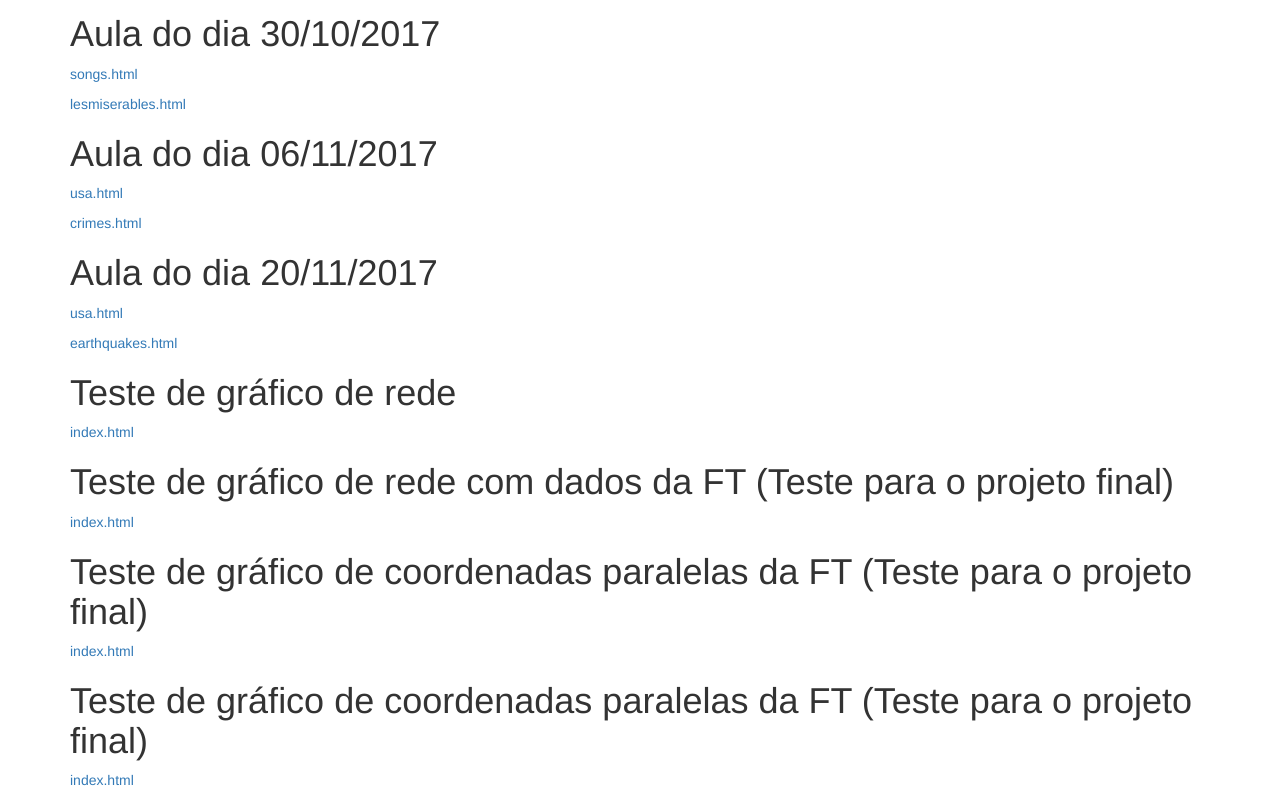
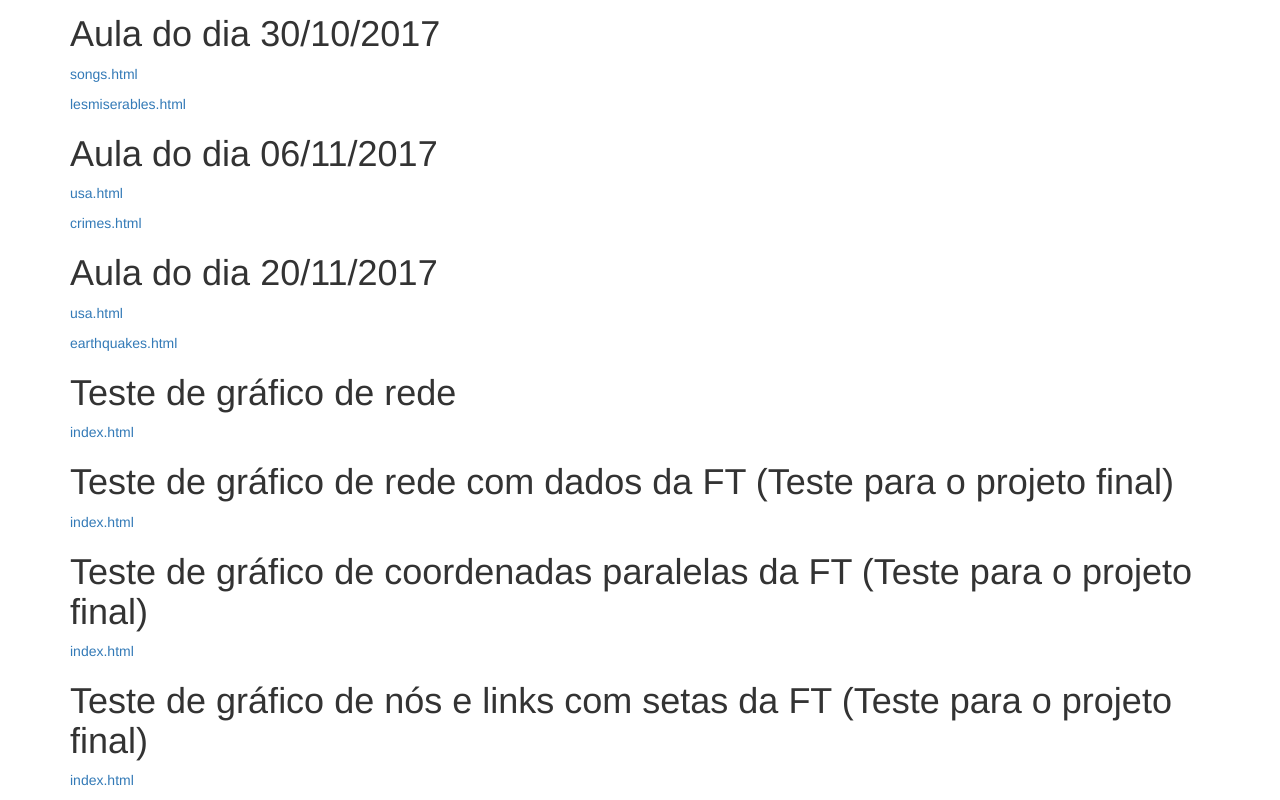
Before and after one commit to emersonbie/datavis-course, a plain HTML site: page index.html in a window 1280 px wide. Shown: the part 914-1714 px from the top of the page. Drawn offline with nearby package versions, Linux system fonts and the light colour scheme.

Commit message:
Update index.html

```diff
--- a/index.html
+++ b/index.html
@@ -93,7 +93,7 @@
       <h1>Teste de gráfico de coordenadas paralelas da FT (Teste para o projeto final)</h1>
       <p><a href="/datavis-course/FT_Parallel_Coord/index.html">index.html</a></p>
 
-      <h1>Teste de gráfico de coordenadas paralelas da FT (Teste para o projeto final)</h1>
+      <h1>Teste de gráfico de nós e links com setas da FT (Teste para o projeto final)</h1>
       <p><a href="/datavis-course/FT_Node_Link_Arrow/index.html">index.html</a></p>
 
     </div><!-- /.container -->
```
